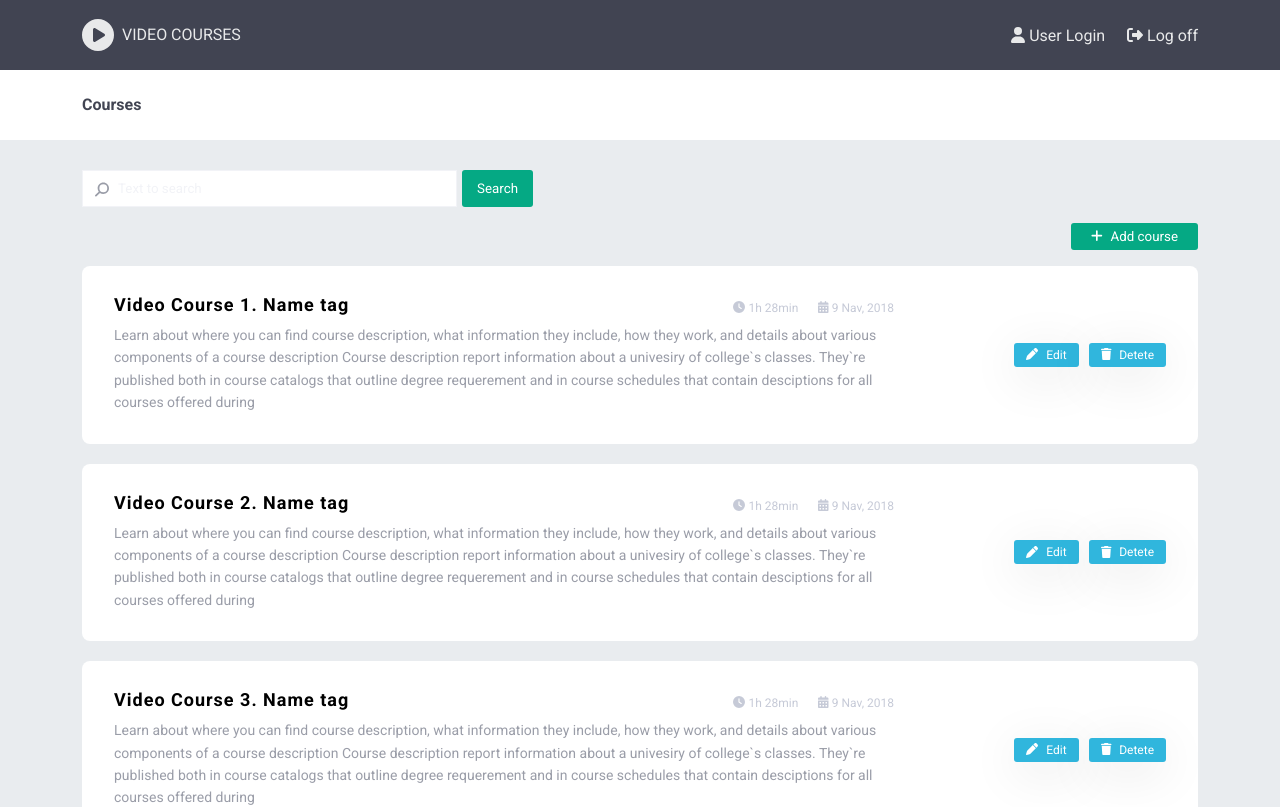
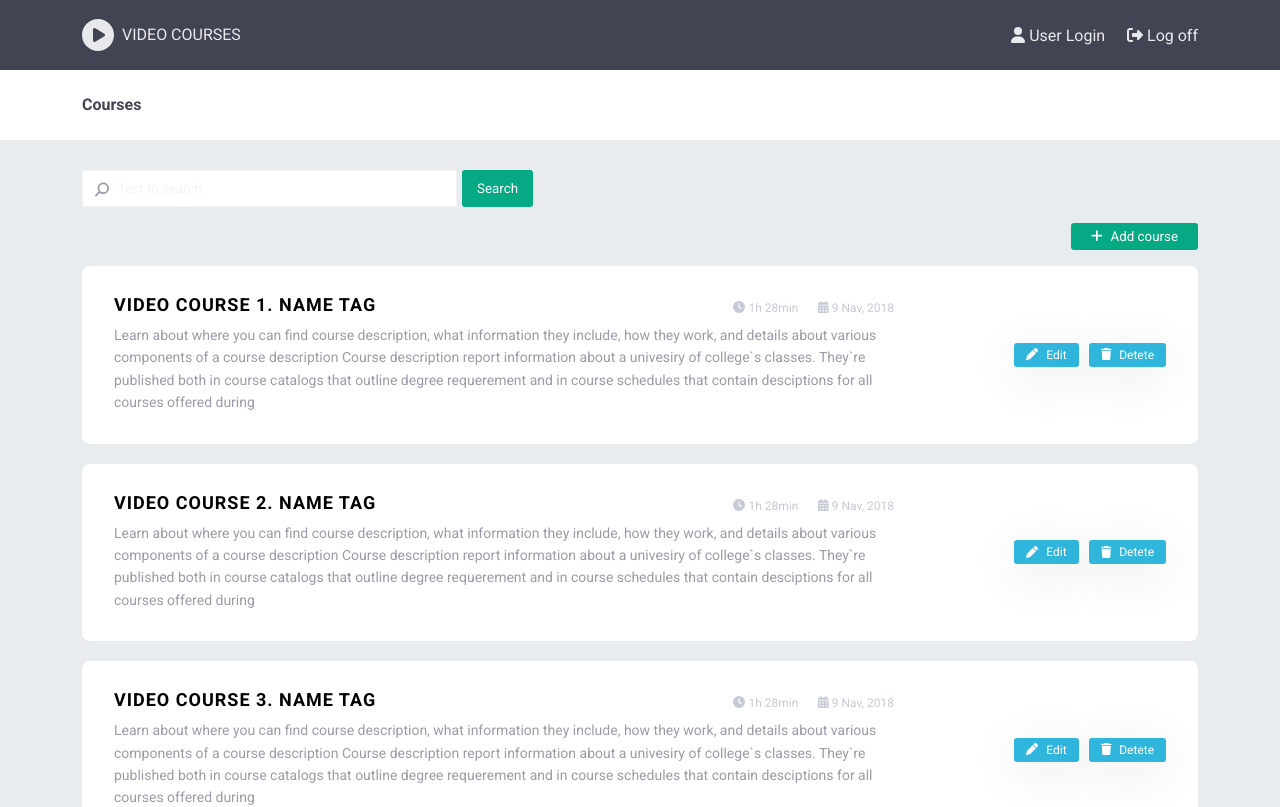
Before and after one commit to artykovdaniyar/angular-global-mentoring-program, an Angular app: page / in a window 1280 px wide. Shown: the top 807 px of the page. Built offline with nearby package versions, Linux system fonts and the light colour scheme.

Commit message:
Making title of course card uppercase

```diff
--- a/src/app/core/components/courses-gallery/courses-item/courses-item.component.html
+++ b/src/app/core/components/courses-gallery/courses-item/courses-item.component.html
@@ -1,7 +1,7 @@
 <article class="card row no-gutters">
   <div class="info col-12 col-md-9">
     <div class="info-header">
-      <h3 class="title">{{ course.name }}</h3>
+      <h3 class="title">{{ course.name | uppercase }}</h3>
       <ul class="info-date">
         <li class="visite-time">
           <fa-icon [icon]="faClock"></fa-icon>
```
